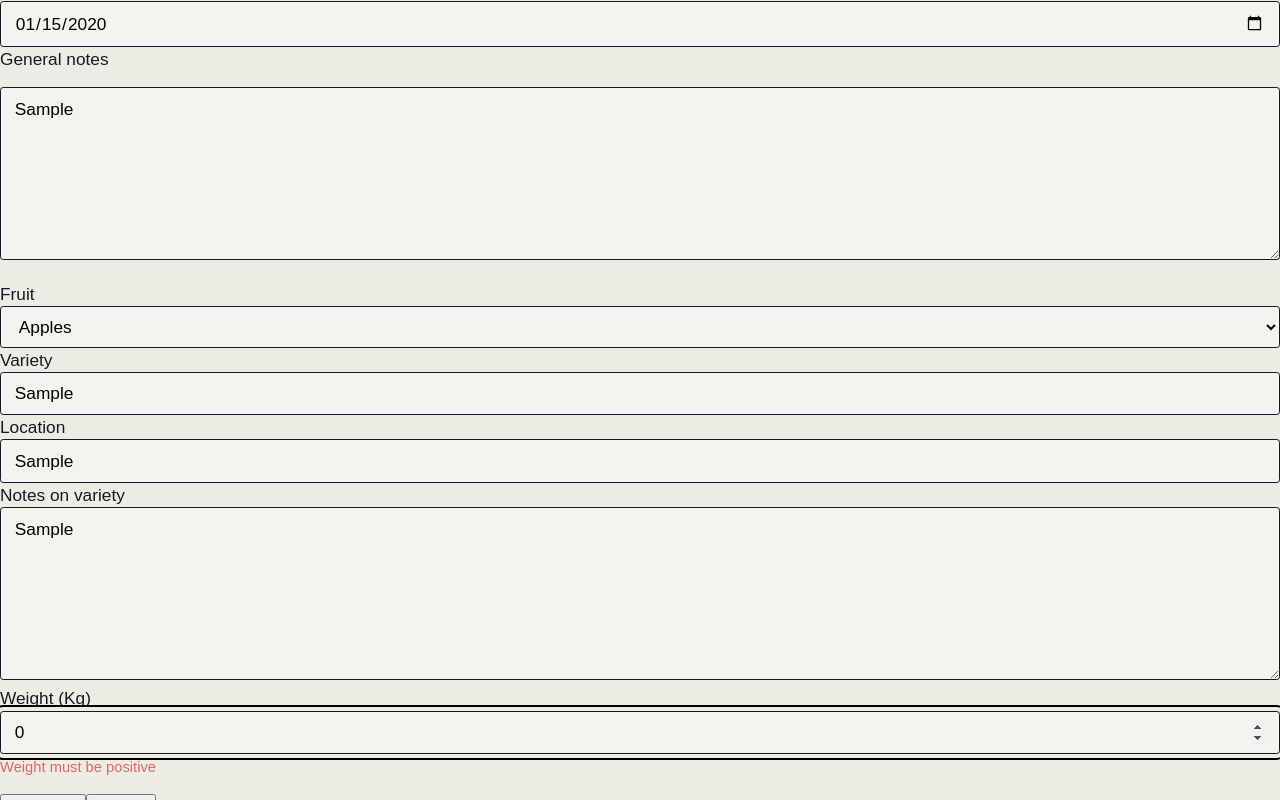
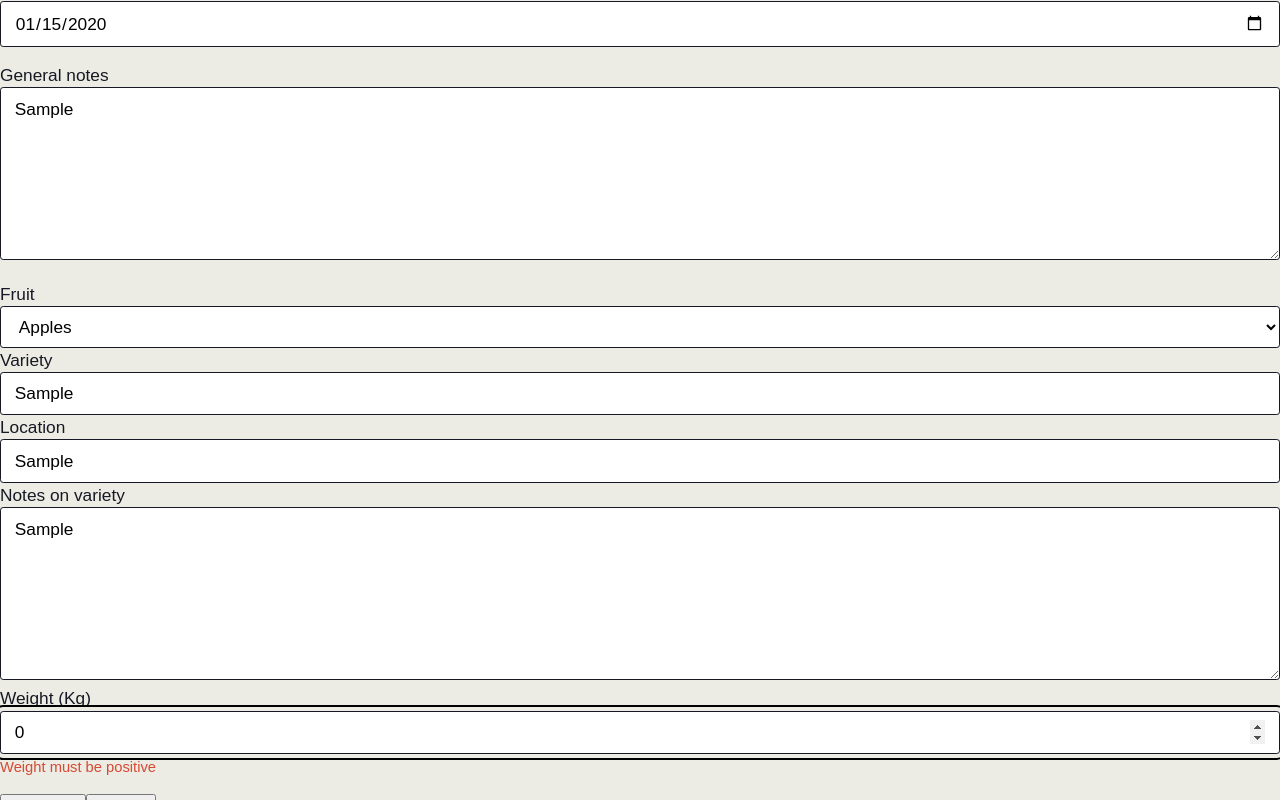
Before and after one commit to jl-stephenson/wine-cider-tracker-proto, a React (Vite) app: page / in a window 1280 px wide. Both pictures are taken after typing "2020-01-15", "Sample", "Sample", "Sample", "Sample" into the empty fields and a click on the button "Submit". Shown: the part 86-886 px from the top of the page. Built offline with nearby package versions, Linux system fonts and the light colour scheme; a web font is replaced by a local one.

Commit message:
styling: add global form styling

```diff
--- a/src/components/HarvestForm/index.tsx
+++ b/src/components/HarvestForm/index.tsx
@@ -43,47 +43,66 @@ export function HarvestForm({ onSubmit }: HarvestFormProps) {
       noValidate
     >
       <h2 id="harvest-form-heading">Harvest Details</h2>
+      <div>
       <label htmlFor="date">Harvest Date</label>
       <input
         id="date"
         type="date"
         {...register("date", { valueAsDate: true })}
+        aria-describedby="date-error"
+        aria-invalid={!!errors.date}
       />
-      {errors.date?.message && <p><small>{errors.date?.message}</small></p>}
+      {errors.date?.message && <p role="alert" id="date-error"><small>{errors.date?.message}</small></p>}
+      </div>
+      <div>
       <label htmlFor="notes">General notes</label>
       <textarea id="notes" placeholder="Weather etc." {...register("notes")} />
+      </div>
 
       {fields.map((fruits, index) => (
         <div key={fruits.id}>
+          <div>
           <label htmlFor={`type-${index}`}>Fruit</label>
           <select id={`type-${index}`} {...register(`fruits.${index}.type`)}>
             <option value="apples">Apples</option>
             <option value="grapes">Grapes</option>
           </select>
+          </div>
+          <div>
           <label htmlFor={`variety-${index}`}>Variety</label>
           <input
             id={`variety-${index}`}
             type="text"
             {...register(`fruits.${index}.variety`)}
+            aria-describedby="variety-error"
+            aria-invalid={!!errors.fruits?.[index]?.variety}
           />
           {errors.fruits?.[index]?.variety?.message && (
-            <p><small>{errors.fruits?.[index]?.variety?.message}</small></p>
+            <p role="alert" id="variety-error"><small>{errors.fruits?.[index]?.variety?.message}</small></p>
           )}
+          </div>
+          <div>
           <label htmlFor={`location-${index}`}>Location</label>
           <input
             id={`location-${index}`}
             type="text"
             {...register(`fruits.${index}.location`)}
+            aria-describedby="location-error"
+            aria-invalid={!!errors.fruits?.[index]?.location}
           />
           {errors.fruits?.[index]?.location?.message && (
-            <p><small>{errors.fruits?.[index]?.location?.message}</small></p>
+            <p role="alert" id="location-error"><small>{errors.fruits?.[index]?.location?.message}</small></p>
           )}
+          </div>
+          <div>
           <label htmlFor={`variety-notes-${index}`}>Notes on variety</label>
           <textarea
             id={`variety-notes-${index}`}
             placeholder="Condition of fruit etc."
             {...register(`fruits.${index}.varietyNotes`)}
           />
+          </div>
+          <div>
           <label htmlFor={`weight-${index}`}>Weight (Kg)</label>
           <input
             id={`weight-${index}`}
@@ -91,10 +110,13 @@ export function HarvestForm({ onSubmit }: HarvestFormProps) {
             step="0.01"
             placeholder="0.00"
             {...register(`fruits.${index}.weight`, { valueAsNumber: true })}
+            aria-describedby="weight-error"
+            aria-invalid={!!errors.fruits?.[index]?.weight}
           />
           {errors.fruits?.[index]?.weight?.message && (
-            <p><small>{errors.fruits?.[index]?.weight?.message}</small></p>
+            <p role="alert" id="weight-error"><small>{errors.fruits?.[index]?.weight?.message}</small></p>
           )}
+          </div>
           {index !== 0 && (
             <button type="button" onClick={() => remove(index)}>
               Delete
--- a/src/css/global.css
+++ b/src/css/global.css
@@ -1,4 +1,5 @@
 @import "./global/reset.css";
-@import "./global/global-styles.css";
 @import "./global/fonts.css";
 @import "./global/variables.css";
+
+@import "./global/global-styles.css";
--- a/src/css/global/global-styles.css
+++ b/src/css/global/global-styles.css
@@ -35,10 +35,10 @@ h3 {
 
 small {
     font-size: var(--step--1);
-    color: var(--color-secondary);
+    color: var(--color-error);
 }
 
-:focus {
+:focus:not(:focus-visible) {
   outline: none;
 }
 
@@ -54,7 +54,7 @@ small {
 }
 
 form > * + * {
-    margin-top: var(--flow-space, 1rem);
+  margin-top: var(--flow-space, 1rem);
 }
 
 :is(input, select, textarea) {
@@ -65,6 +65,56 @@ form > * + * {
     padding: 0.5em 0.8em;
     border-radius: var(--radius-s);
     border: var(--stroke);
-    background: var(--color-light-glare);
+    background: var(--color-white);
     width: 100%;
 }
+
+&::placeholder {
+    color: var(--color-dark-glare);
+    opacity: 1;
+}
+
+label {
+    line-height: var(--leading-fine);
+    font-weight: var(--fonr-medium);
+}
+
+label::after {
+    content: "\A";
+    white-space: pre;
+}
+
+label:has(input) {
+    display: flex;
+    align-items: baseline;
+    gap: var(--space-s);
+}
+
+label:has(input) + label:has(input) {
+    --flow-space: var(--space-s-m)
+}
+
+label:has(input) input {
+  transform: translateY(-0.1ex);
+}
+
+
+input:disabled {
+  background: var(--color-mid);
+}
+
+input:disabled,
+label input:disabled + * {
+  cursor: not-allowed;
+}
+
+
+fieldset {
+  border: var(--stroke);
+  padding: var(--space-s);
+}
+
+legend {
+  font-weight: var(--font-medium);
+  padding-inline: var(--space-xs);
+}
--- a/src/css/global/variables.css
+++ b/src/css/global/variables.css
@@ -6,6 +6,7 @@
   --color-light: #edece4;
   --color-light-glare: #f4f3ef;
   --color-light-shade: #b4b3ad;
+  --color-white: #fff;
   --color-primary-glare: #22aaa1;
   --color-primary: #298a83;
   --color-primary-shade: #1f6d67;
@@ -16,6 +17,9 @@
   --color-empty: #087ca7;
   --color-ready: #d64933;
   --color-aging: #f17f29;
+  --color-error: var(--color-ready);
+  --color-success: var(--color-fermenting);
+  --color-waring: var(--color-aging);
 
   /* fonts */
   --font-base: "Karla", sans-serif;
@@ -49,4 +53,18 @@
   --radius-s: 0.2rem;
   --radius-m: 0.75rem;
   --radius-l: 2.5rem;
+
+  /* spacing */
+  --space-xs: clamp(0.5rem, 0.4844rem + 0.0781vw, 0.5625rem);
+  --space-s: clamp(0.625rem, 0.5938rem + 0.1563vw, 0.75rem);
+  --space-m: clamp(0.9375rem, 0.8906rem + 0.2344vw, 1.125rem);
+  --space-l: clamp(1.25rem, 1.1875rem + 0.3125vw, 1.5rem);
+  --space-xl: clamp(1.875rem, 1.7813rem + 0.4688vw, 2.25rem);
+  --space-2xl: clamp(2.5rem, 2.375rem + 0.625vw, 3rem);
+  --space-3xl: clamp(3.75rem, 3.5625rem + 0.9375vw, 4.5rem);
+
+  --space-xs-l: clamp(0.5rem, 0.25rem + 1.25vw, 1.5rem);
+  --space-s-m: clamp(0.625rem, 0.5rem + 0.625vw, 1.125rem);
+  --space-m-l: clamp(0.9375rem, 0.7969rem + 0.7031vw, 1.5rem);
+  --space-2xl-3xl: clamp(2.5rem, 2rem + 2.5vw, 4.5rem);
 }
```
